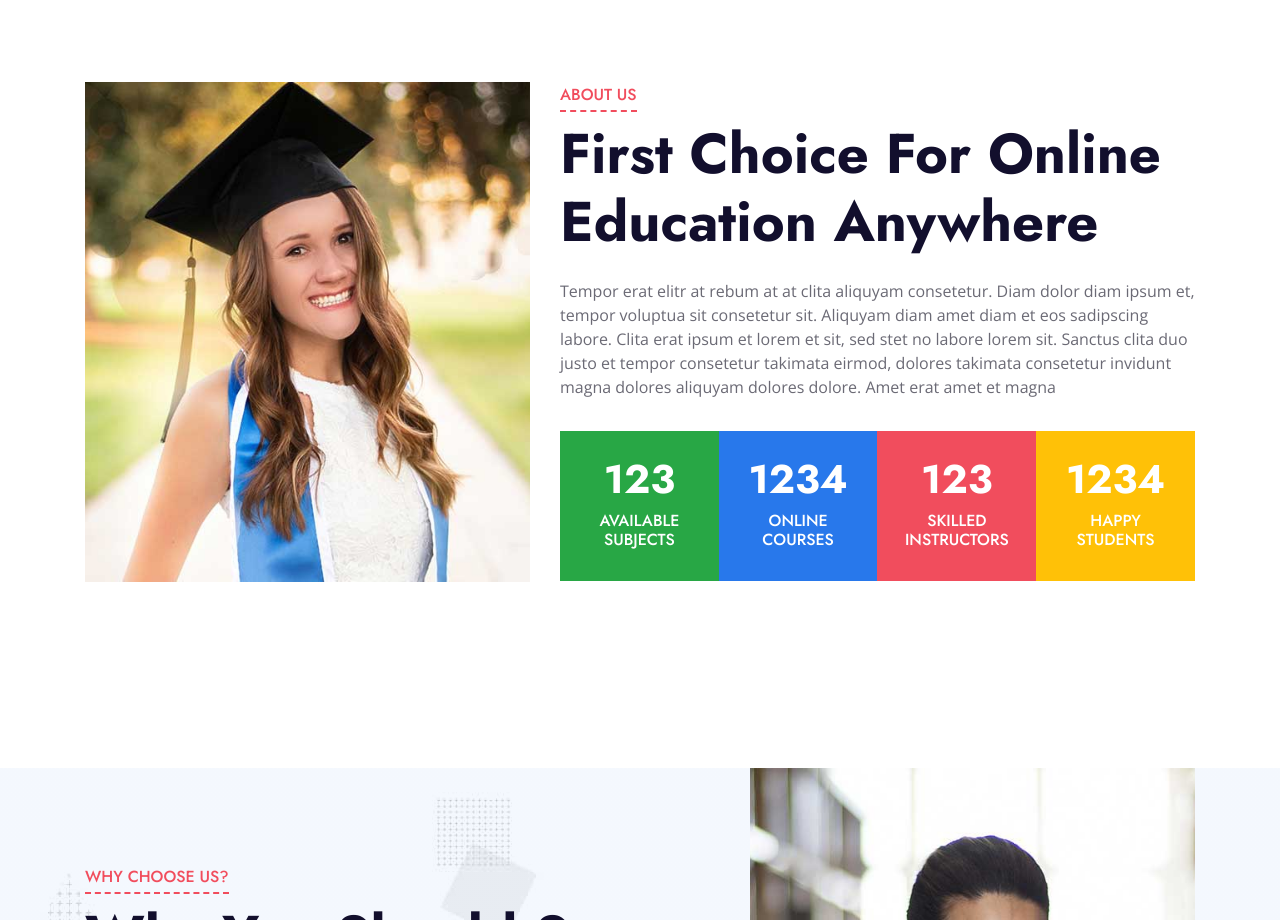
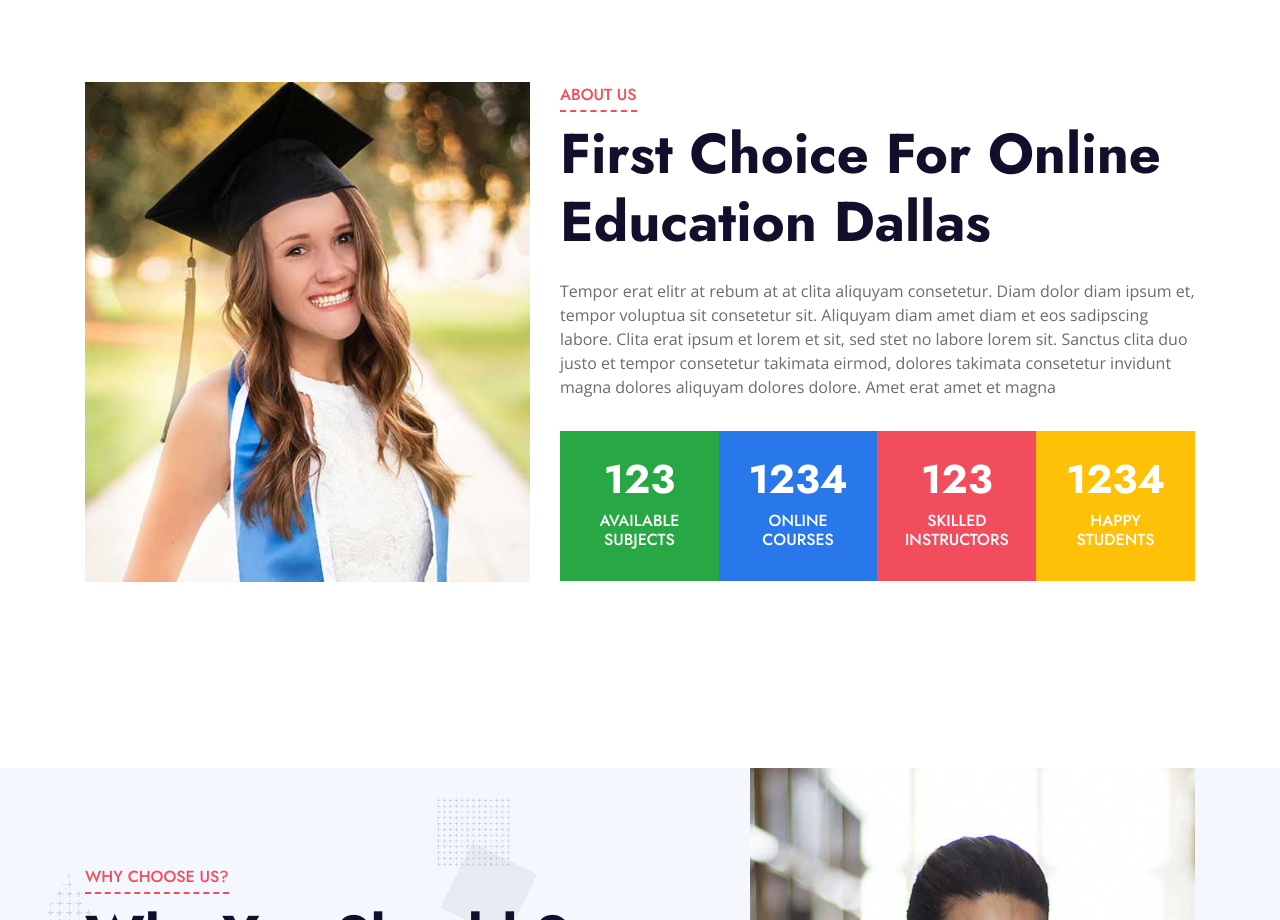
Before and after one commit to igbedo/edukate-gitops, a plain HTML site: page edukate/index.html in a window 1280 px wide. Shown: the part 920-1840 px from the top of the page. Drawn offline with nearby package versions, Linux system fonts and the light colour scheme.

Commit message:
Update index.html

```diff
--- a/edukate/index.html
+++ b/edukate/index.html
@@ -132,7 +132,7 @@
                 <div class="col-lg-7">
                     <div class="section-title position-relative mb-4">
                         <h6 class="d-inline-block position-relative text-secondary text-uppercase pb-2">About Us</h6>
-                        <h1 class="display-4">First Choice For Online Education Anywhere</h1>
+                        <h1 class="display-4">First Choice For Online Education Dallas</h1>
                     </div>
                     <p>Tempor erat elitr at rebum at at clita aliquyam consetetur. Diam dolor diam ipsum et, tempor voluptua sit consetetur sit. Aliquyam diam amet diam et eos sadipscing labore. Clita erat ipsum et lorem et sit, sed stet no labore lorem sit. Sanctus clita duo justo et tempor consetetur takimata eirmod, dolores takimata consetetur invidunt magna dolores aliquyam dolores dolore. Amet erat amet et magna</p>
                     <div class="row pt-3 mx-0">
```
